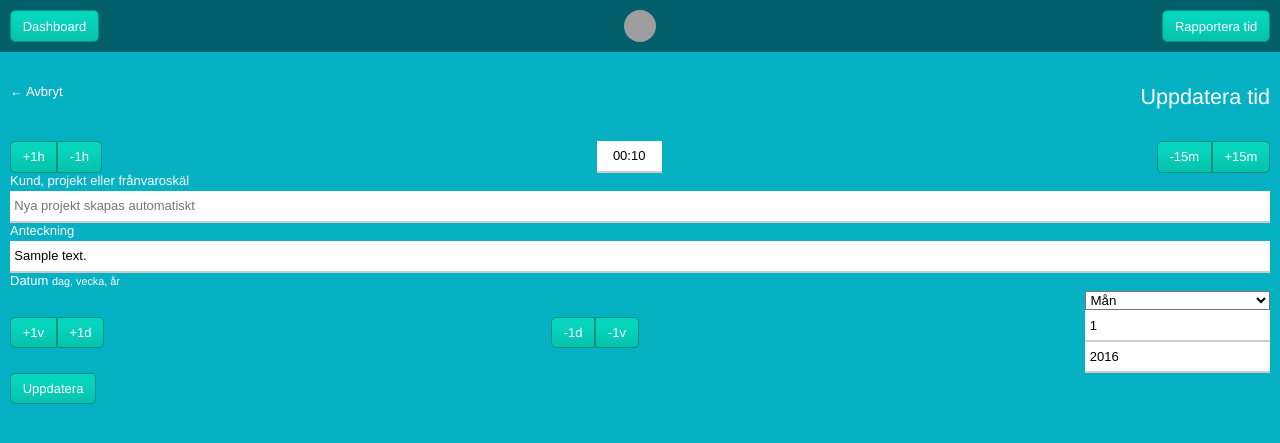
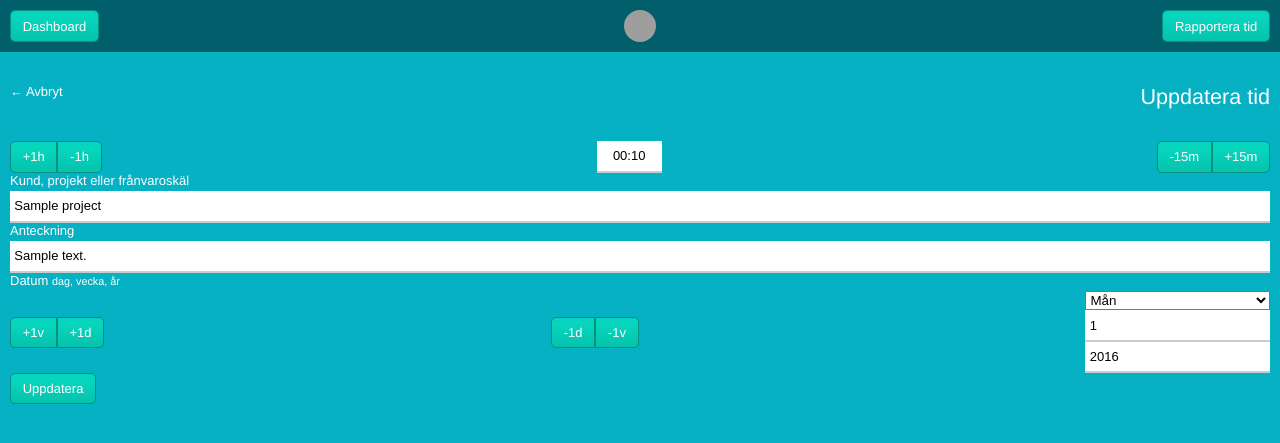
Before and after one commit to madr/cautious-octo-succotash, a Django app: page /reporter/year/2016/week/1/day/19/progress/1/edit in a window 1280 px wide. Shown: the top 443 px of the page. Run offline with Django 3.2, Linux system fonts and the light colour scheme; a user stored in the database is signed in; tables that the repository leaves empty hold one stand-in row (values such as "Sample post"); parts of the project's set-up code (start-up, migrations or seed data) failed here and were passed over; some libraries are stand-ins or nearby versions; grey boxes are pictures that could not be loaded.

Commit message:
working edit form for progresses

```diff
--- a/reporter/lib.py
+++ b/reporter/lib.py
@@ -161,7 +161,7 @@ def _get_edit_progress_context(form, year, week_label, day, progress_id):
             'done_at': progress.done_at,
             'note': progress.note,
             'duration': TimeUtil.hhmm(progress.duration),
-            'project': progress.project.name
+            'project_or_absence_category': progress.project.name
         })
 
     context = {
--- a/reporter/templates/_progressform.html
+++ b/reporter/templates/_progressform.html
@@ -34,8 +34,8 @@
 </div>
 <div class="relpos">
     <label for="id_project">{% trans "Kund, projekt eller frånvaroskäl" %}</label>
-    <input data-project-autocomplete class="fld" id="id_project" {% if progress_form.project.value != None %}
-           value="{{ progress_form.project.value }}"{% endif %} name="project_or_absence_category"
+    <input data-project-autocomplete class="fld" id="id_project" {% if progress_form.project_or_absence_category.value != None %}
+           value="{{ progress_form.project_or_absence_category.value }}"{% endif %} name="project_or_absence_category"
            placeholder="{% trans 'Nya projekt skapas automatiskt' %}">
 </div>
 <div>
```
